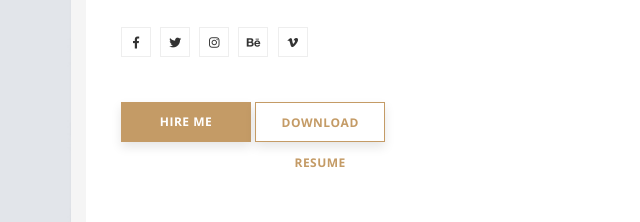
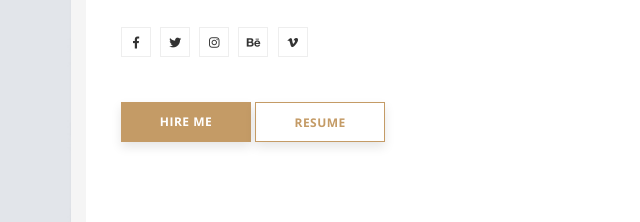
Before and after one commit to anmolkhandeparkar/anmolkhandeparkar.github.io, a plain HTML site: page index.html in a window 1280 px wide. Shown: the part 1058-1280 px from the top of the page, 439-1079 px from the left. Drawn offline with nearby package versions, Linux system fonts and the light colour scheme.

Commit message:
updated index.htm,
Changed button description from 'Download Resume' to 'Resume'

```diff
--- a/index.html
+++ b/index.html
@@ -156,7 +156,7 @@
 							  <a href="#0" front="Hire Me" back="&#xf1d8;" data-scroll-nav="6"></a>
 							</span>
 							<span class="buton buton-bord text-center">
-							  <a href="https://github.com/anmolkhandeparkar/Resume/raw/master/Resume%20-%20Anmol%20Khandeparkar.pdf" front="Download Resume" back="&#xf019;"></a>
+							  <a href="https://github.com/anmolkhandeparkar/Resume/raw/master/Resume%20-%20Anmol%20Khandeparkar.pdf" front="Resume" back="&#xf019;"></a>
 							</span>
     					</div>
     				</div>
```
